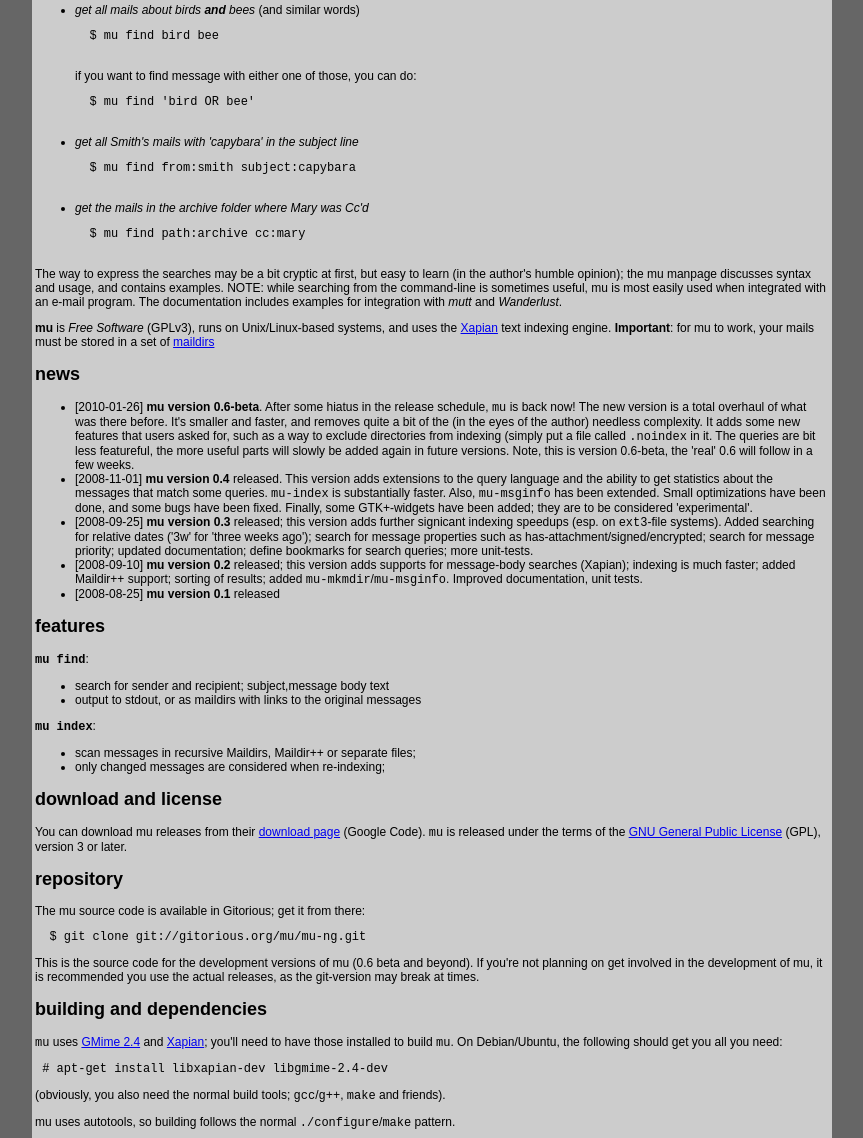
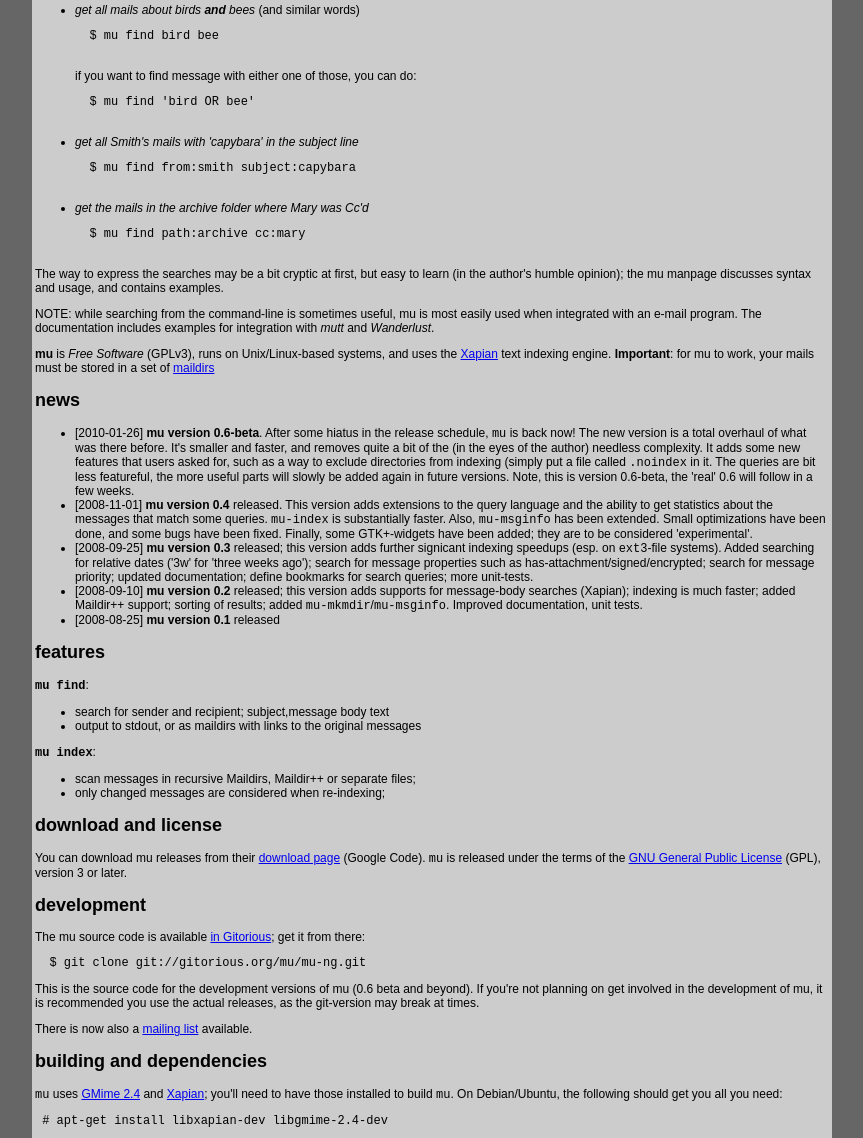
Before and after one commit to djcb/mu, a plain HTML site: page www/index.html in a window 1280 px wide. Shown: the part 341-1479 px from the top of the page, without its empty margins (208-1071 px from the left). Drawn offline with Linux system fonts and the light colour scheme.

Commit message:
* www: small improvements

```diff
--- a/www/index.html
+++ b/www/index.html
@@ -100,11 +100,11 @@ your database up-to-date.
   </li>
 </ul>
 
-The way to express the searches may be a bit cryptic at first, but easy to
+<p>The way to express the searches may be a bit cryptic at first, but easy to
 learn (in the author's humble opinion); the mu manpage discusses syntax and
 usage, and contains examples.
 
-NOTE: while searching from the command-line is sometimes useful, mu is most
+<p>NOTE: while searching from the command-line is sometimes useful, mu is most
 easily used when integrated with an e-mail program. The documentation includes
 examples for integration with <em>mutt</em> and <em>Wanderlust</em>.
 
@@ -177,10 +177,11 @@ href="http://www.gnu.org/licenses/gpl-3.0.html" >GNU General Public
 License</a> (GPL), version 3 or later.
 <P>
 
+<h2><a name="repo">development</a></h2>
 
-<h2><a name="repo">repository</a></h2>
+The mu source code is available <a href="http://gitorious.org/mu/mu-ng">in
+Gitorious</a>; get it from there:
 
-The mu source code is available in Gitorious; get it from there:
 <pre>
   $ git clone git://gitorious.org/mu/mu-ng.git
 </pre>
@@ -189,6 +190,9 @@ This is the source code for the development versions of mu (0.6 beta and
 beyond). If you're not planning on get involved in the development of mu, it
 is recommended you use the actual releases, as the git-version may break at
 times.
+
+<p>There is now also a <a href="http://groups.google.com/group/mu-discuss"
+>mailing list</a> available.
 
 <h2><a name="building">building and dependencies</a></h2>
 
```
